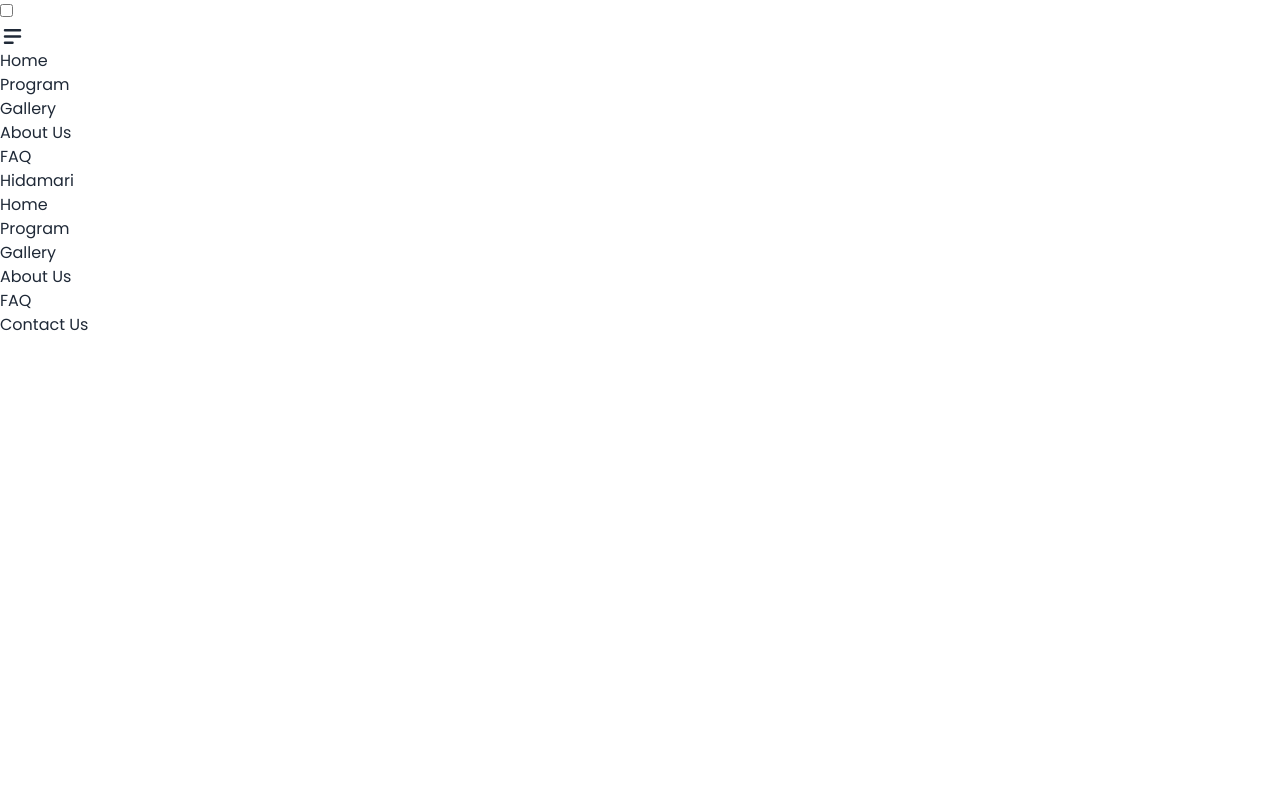
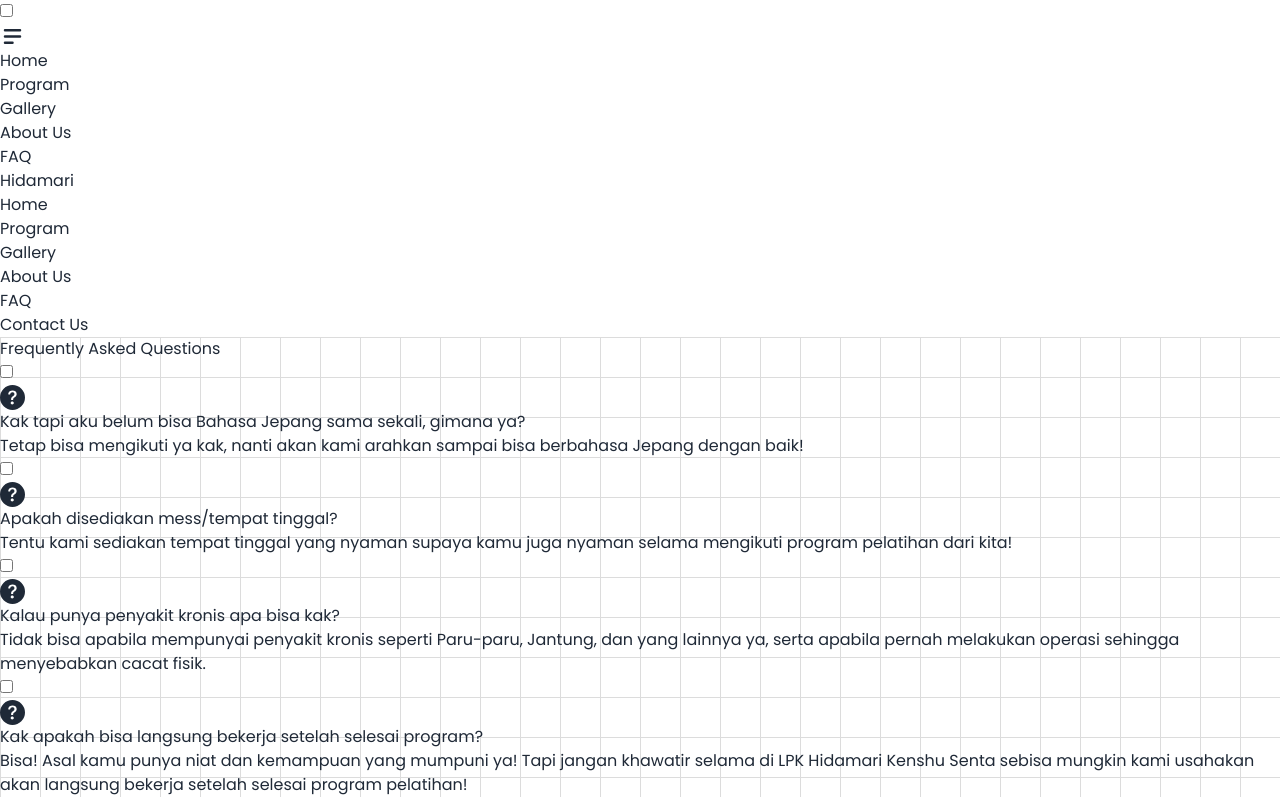
Before and after one commit to Ganesha-project/lpk-web, a Next.js app: page /faq in a window 1280 px wide. Built offline with nearby package versions, Linux system fonts and the light colour scheme.

Commit message:
faq page added

```diff
--- /dev/null
+++ b/public/faq.json
@@ -0,0 +1,18 @@
+[
+    {
+        "question": "Kak tapi aku belum bisa Bahasa Jepang sama sekali, gimana ya?",
+        "answer": "Tetap bisa mengikuti ya kak, nanti akan kami arahkan sampai bisa berbahasa Jepang dengan baik!"
+    },
+    {
+        "question": "Apakah disediakan mess/tempat tinggal?",
+        "answer": "Tentu kami sediakan tempat tinggal yang nyaman supaya kamu juga nyaman selama mengikuti program pelatihan dari kita!"
+    },
+    {
+        "question": "Kalau punya penyakit kronis apa bisa kak?",
+        "answer": "Tidak bisa apabila mempunyai penyakit kronis seperti Paru-paru, Jantung, dan yang lainnya ya, serta apabila pernah melakukan operasi sehingga menyebabkan cacat fisik."
+    },
+    {
+        "question": "Kak apakah bisa langsung bekerja setelah selesai program?",
+        "answer": "Bisa! Asal kamu punya niat dan kemampuan yang mumpuni ya! Tapi jangan khawatir selama di LPK Hidamari Kenshu Senta sebisa mungkin kami usahakan akan langsung bekerja setelah selesai program pelatihan!"
+    }
+]
--- a/src/Components/AboutUsPage/OurProgram.jsx
+++ b/src/Components/AboutUsPage/OurProgram.jsx
@@ -19,7 +19,7 @@
                                             {el.title}
                                         </p>
                                     </div>
-                                    <div className="absolute inset-5 flex flex-col justify-end">
+                                    <div className="absolute inset-2 lg:inset-5 flex flex-col justify-end">
                                         <a
                                             href=""
                                             className="bg-red-500 w-fit hover:bg-red-600 font-bold backdrop-blur-md px-3 py-2 text-white text-xl opacity-0 duration-300 group-hover:opacity-100 scale-0 group-hover:scale-100">
--- a/src/Components/AboutUsPage/VisionMision.jsx
+++ b/src/Components/AboutUsPage/VisionMision.jsx
@@ -16,7 +16,7 @@
                     <Image
                         width={500}
                         height={500}
-                        className="order-first lg:order-none lg:w-[30%] h-[80lvh] object-cover rounded-t-full rounded-b-xl"
+                        className="order-first lg:order-none lg:w-[30%] h-[50lvh] lg:h-[80lvh] object-cover rounded-t-full rounded-b-xl"
                         src="https://images.unsplash.com/photo-1582116326882-c9ad2e93e1d9?q=80&w=3024&auto=format&fit=crop&ixlib=rb-4.0.3&ixid=M3wxMjA3fDB8MHxwaG90by1wYWdlfHx8fGVufDB8fHx8fA%3D%3D"
                         alt="" />
                     <div className="self-end lg:w-[30%]">
--- /dev/null
+++ b/src/Components/FAQPage/ContentFaq.jsx
@@ -0,0 +1,30 @@
+import { BsFillQuestionCircleFill } from "react-icons/bs";
+export const ContentFaq = ({ data }) => {
+    return (
+        <>
+            <section className="gridBg lg:p-24 p-5 flex items-center justify-center flex-col min-h-screen pt-24">
+                <h1 className="lg:text-5xl text-3xl text-center mb-5">
+                    Frequently Asked Questions
+                </h1>
+                <div>
+                    {data.map((el, index) => (
+                        <div
+                            key={index}
+                            className={`collapse collapse-arrow rounded-none border-b border-gray-800`}>
+                            <input type="checkbox" name="my-accordion-2" className="w-full" />
+                            <div className="collapse-title lg:text-xl font-medium flex items-center gap-3">
+                                <BsFillQuestionCircleFill size={25} className="min-w-10" />
+                                {el.question}
+                            </div>
+                            <div className="collapse-content">
+                                <p>
+                                    {el.answer}
+                                </p>
+                            </div>
+                        </div>
+                    ))}
+                </div>
+            </section>
+        </>
+    )
+}
--- a/src/Components/Navbar.jsx
+++ b/src/Components/Navbar.jsx
@@ -3,13 +3,14 @@
 import Link from "next/link";
 import { usePathname } from "next/navigation";
 import { useEffect, useState } from "react";
-import { HiMenuAlt2, HiMenuAlt3 } from "react-icons/hi";
+import { HiMenuAlt2 } from "react-icons/hi";
 
 
 export const Navbar = () => {
     const [isScrolled, setIsScrolled] = useState(false);
     const path = usePathname()
     const specialPath = path.startsWith('/program') || path.startsWith('/about-us');
+    const faqPath = path.startsWith('/faq')
 
     useEffect(() => {
         const handleScroll = () => {
@@ -25,7 +26,7 @@
     }, []);
     return (
         <>
-            <div className={`navbar ${isScrolled ? "bg-[#00000076] backdrop-blur-lg !text-white" : "bg-transparent text-white lg:text-gray-800"} ${specialPath ? "!text-white" : "text-gray-800"} duration-300 ease-in-out fixed z-50`}>
+            <div className={`navbar ${isScrolled ? "bg-[#00000076] backdrop-blur-lg !text-white" : "bg-transparent text-white lg:text-gray-800"} ${specialPath ? "!text-white" : "text-gray-800"} ${faqPath ? '!text-gray-800' : ''} duration-300 ease-in-out fixed z-50`}>
                 <div className="navbar-start lg:pl-24">
                     <div className="dropdown">
                         <div className="drawer">
--- a/src/Components/ProgramPage/ProgramList.jsx
+++ b/src/Components/ProgramPage/ProgramList.jsx
@@ -2,6 +2,7 @@
 import Image from "next/image";
 import { useState } from "react";
 import { MdCall } from "react-icons/md";
+import { AnimateScroll } from "../AnimateScroll";
 
 export const ProgramList = ({ data }) => {
     const [toggle, setToggle] = useState({ type: "requirements" });
@@ -15,6 +16,7 @@
             <div id="explore" />
             <section className="lg:m-24 m-5 flex flex-col gap-24">
                 {data.map((el, index) => (
+                    <AnimateScroll animation={'animate__fadeInUp'}>
                         <div key={index} className="flex flex-col gap-5">
                             <div className="flex flex-col lg:flex-row gap-3 lg:justify-between lg:items-end">
                                 <div className="flex items-center gap-2 border-b-8 lg:w-fit border-red-300 border-l-8 pl-4">
@@ -115,6 +117,7 @@
                                 Contact Now
                             </a>
                         </div>
+                    </AnimateScroll>
                 ))}
             </section>
 
--- a/src/Components/Reusable/BannerR.jsx
+++ b/src/Components/Reusable/BannerR.jsx
@@ -4,7 +4,7 @@
 export const BannerR = ({ imageBackground, title, descriptions }) => {
     return (
         <>
-            <section className="relative">
+            <section className="relative animate__animated animate__fadeInDown animate_slow">
                 <Image
                     width={1000}
                     height={1000}
--- a/src/app/faq/page.js
+++ b/src/app/faq/page.js
@@ -1,6 +1,12 @@
-export default function Faq() {
+import { readFile } from 'fs/promises'
+import { ContentFaq } from "@/Components/FAQPage/ContentFaq";
+
+export default async function Faq() {
+  let rawData = await readFile('public/faq.json', 'utf-8')
+  let data = JSON.parse(rawData)
   return (
     <>
+      <ContentFaq data={data} />
     </>
   );
 }
--- a/src/app/program/page.js
+++ b/src/app/program/page.js
@@ -1,3 +1,4 @@
+import { AnimateScroll } from "@/Components/AnimateScroll";
 import { ProgramList } from "@/Components/ProgramPage/ProgramList";
 import { BannerR } from "@/Components/Reusable/BannerR";
 import { WhyUs } from "@/Components/WhyUs";
@@ -13,7 +14,9 @@
         <>
             <BannerR imageBackground={imageBackground} title={title} descriptions={descriptions} />
             <ProgramList data={data} />
-            <WhyUs />
+            <AnimateScroll animation={'animate__fadeInUp'}>
+                <WhyUs />
+            </AnimateScroll>
         </>
     );
 }
```
Lines whose indentation alone changed are shown as unchanged.
